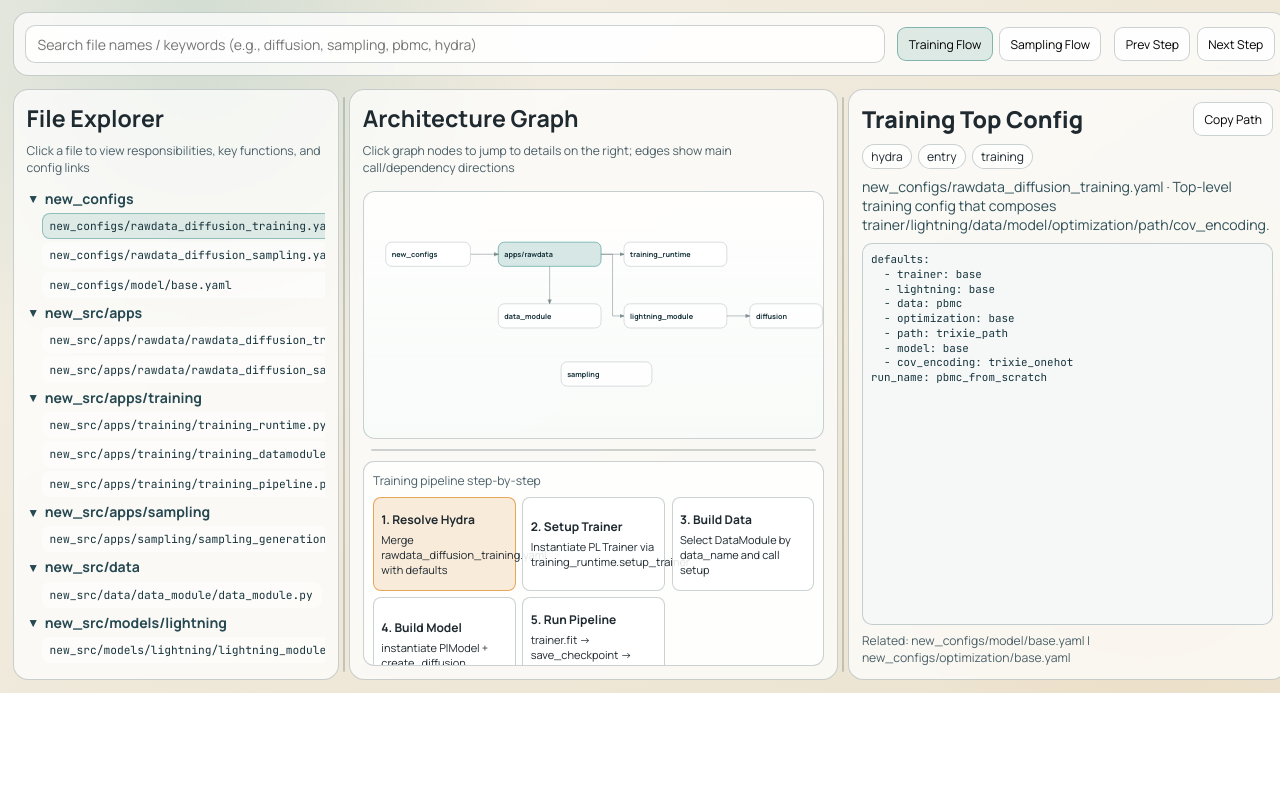
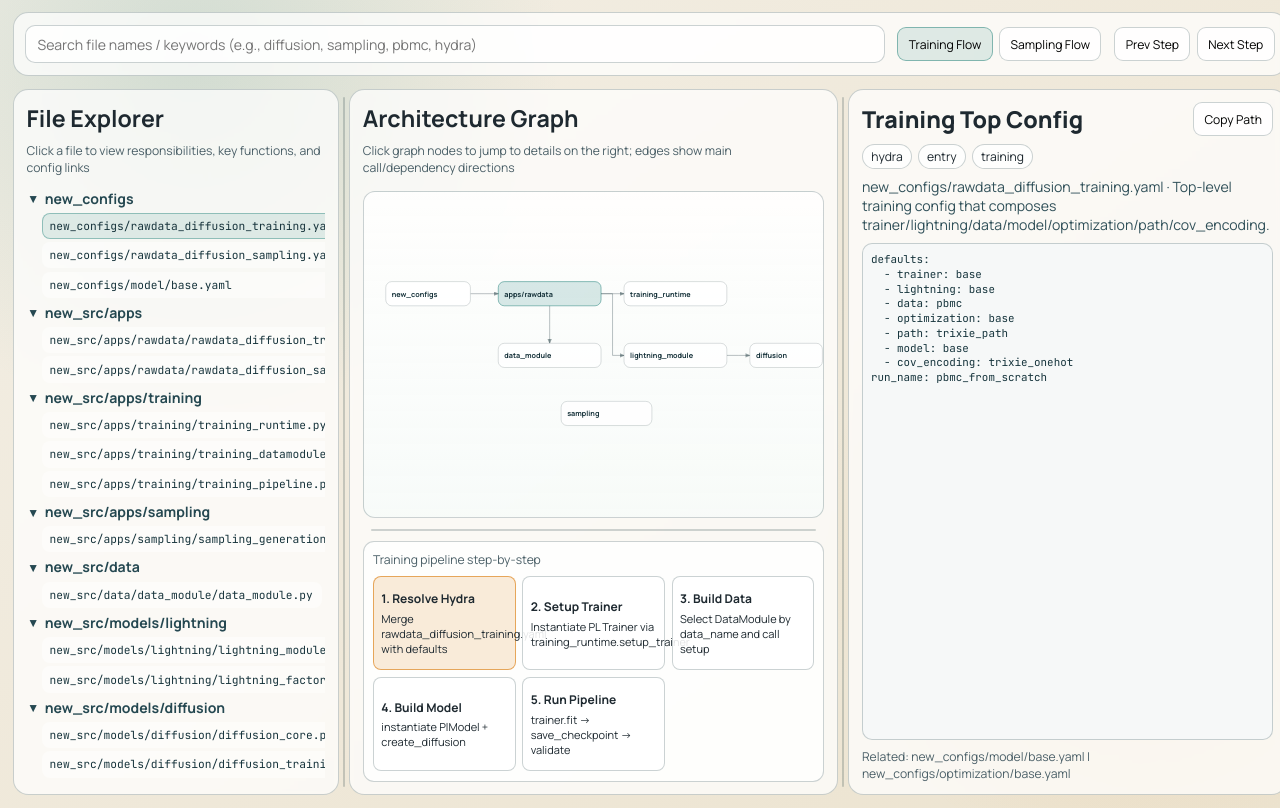
Before and after one commit to ZichongWang/PerturbDiff, a plain HTML site: page index.html in a window 1280 px wide. Shown: the part 107-915 px from the top of the page. Before the commit the page ends 800 px from the top, so only its background shows below. Drawn offline with Linux system fonts and the light colour scheme.

Commit message:
update code guidance page

```diff
--- a/index.html
+++ b/index.html
@@ -8,7 +8,7 @@
   <link rel="preconnect" href="https://fonts.gstatic.com" crossorigin />
   <link href="https://fonts.googleapis.com/css2?family=Manrope:wght@400;600;700;800&family=JetBrains+Mono:wght@400;600&display=swap" rel="stylesheet" />
   <style>
-    html, body { height: 100%; overflow: hidden; }
+    html, body { min-height: 100%; overflow: auto; }
     :root {
       --bg: #f3efe6;
       --bg2: #ece3cf;
@@ -42,7 +42,8 @@
         linear-gradient(145deg, var(--bg), var(--bg2));
     }
     .app {
-      height: 100dvh;
+      min-height: 100dvh;
+      height: auto;
       display: grid;
       grid-template-rows: auto auto 1fr;
       gap: var(--gap);
@@ -316,8 +317,7 @@
       .splitter { display: none; }
       .h-splitter { display: none; }
       .steps { grid-template-columns: repeat(2, minmax(0, 1fr)); }
-      html, body { overflow: auto; }
-      .app { height: auto; min-height: 100dvh; }
+      .app { min-height: 100dvh; }
       .panel { min-height: 280px; }
     }
 
```
Also changed, not shown: 1 other file.
